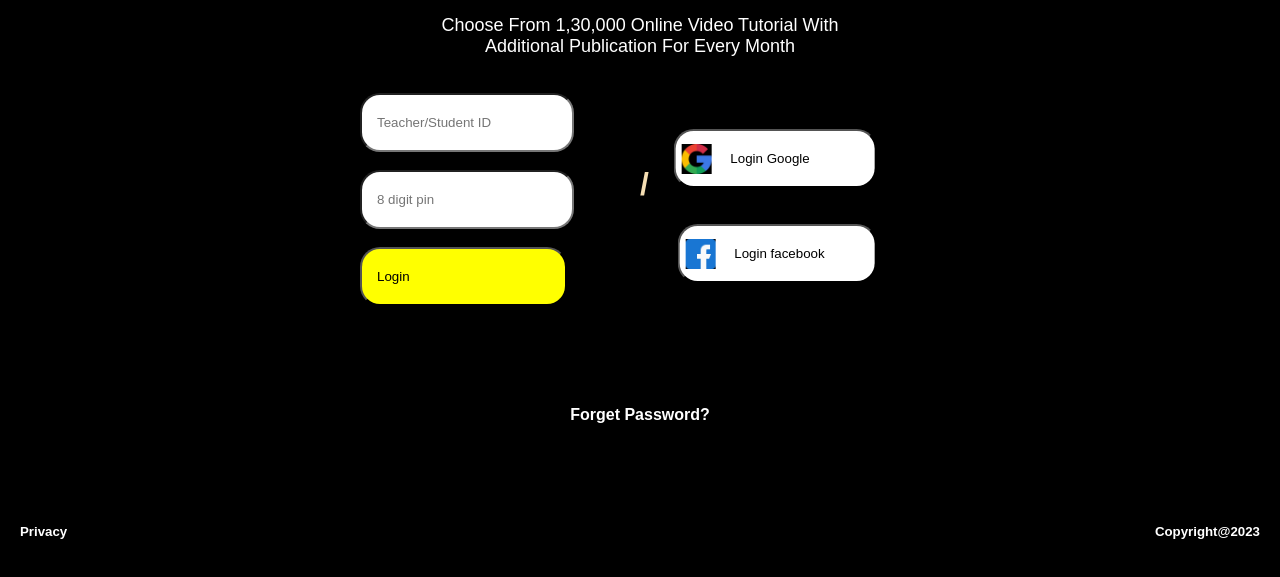
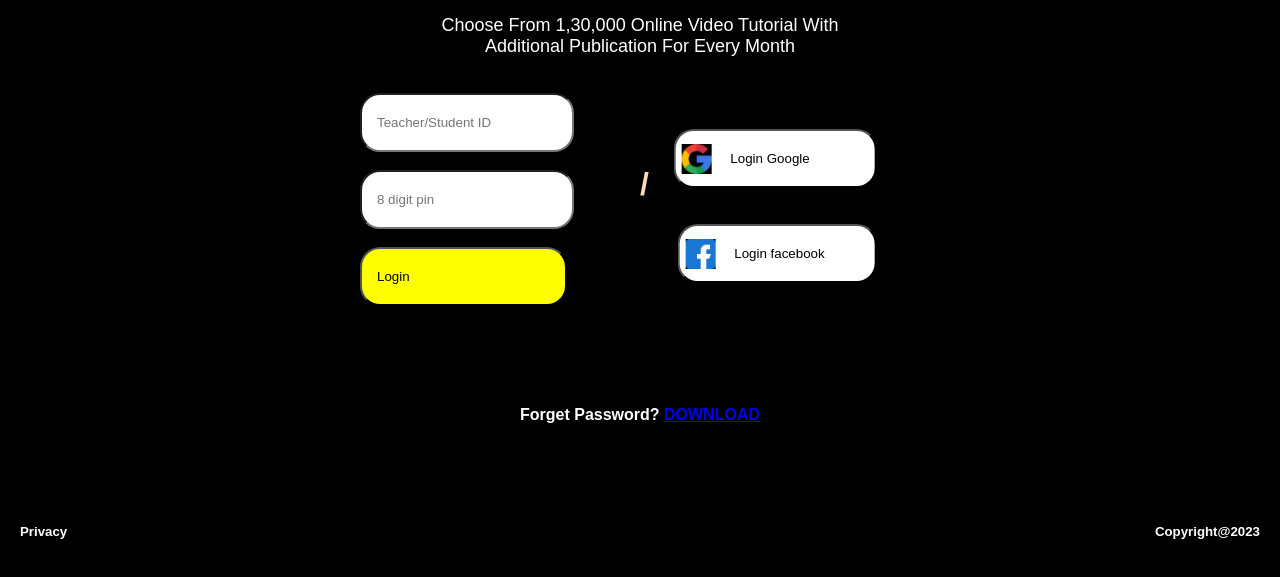
Before and after one commit to KIRAN2023/UI-2023, a plain HTML site: page index.html in a window 1280 px wide. Shown: the part 191-768 px from the top of the page. Drawn offline with Linux system fonts and the light colour scheme.

Commit message:
Update index.html

```diff
--- a/index.html
+++ b/index.html
@@ -70,10 +70,9 @@
   </div>
     <br><br>
     <div class="column3">
-    <h4>Forget Password?</h4>
+        <h4>Forget Password? <a href="google.jpeg" download="FB">DOWNLOAD</a></h4>
 
    <footer>
-
        <h5 class="leftfooter">Privacy</h5>
        <h5 class="rightfooter">Copyright@2023</h5>
       </div>
```
